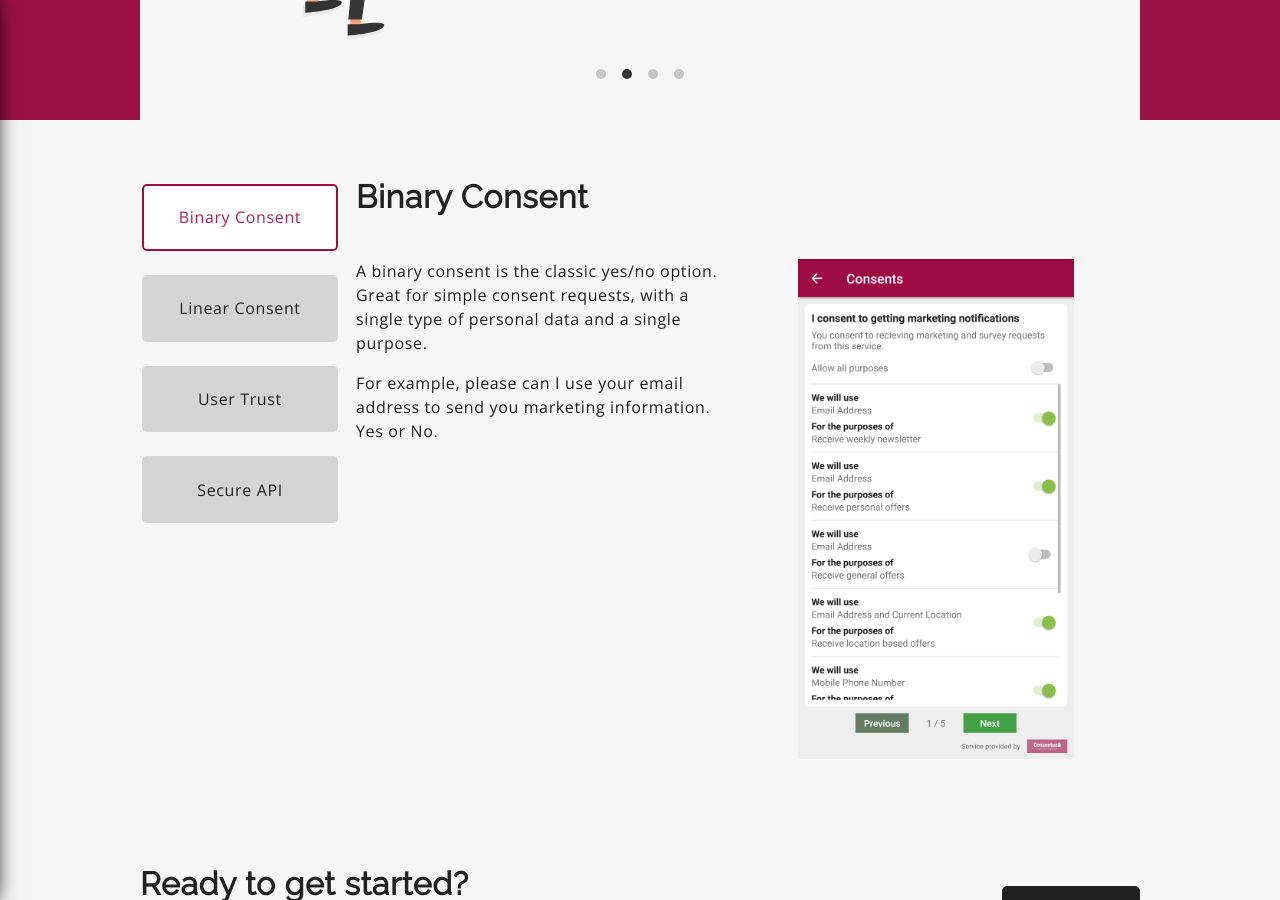
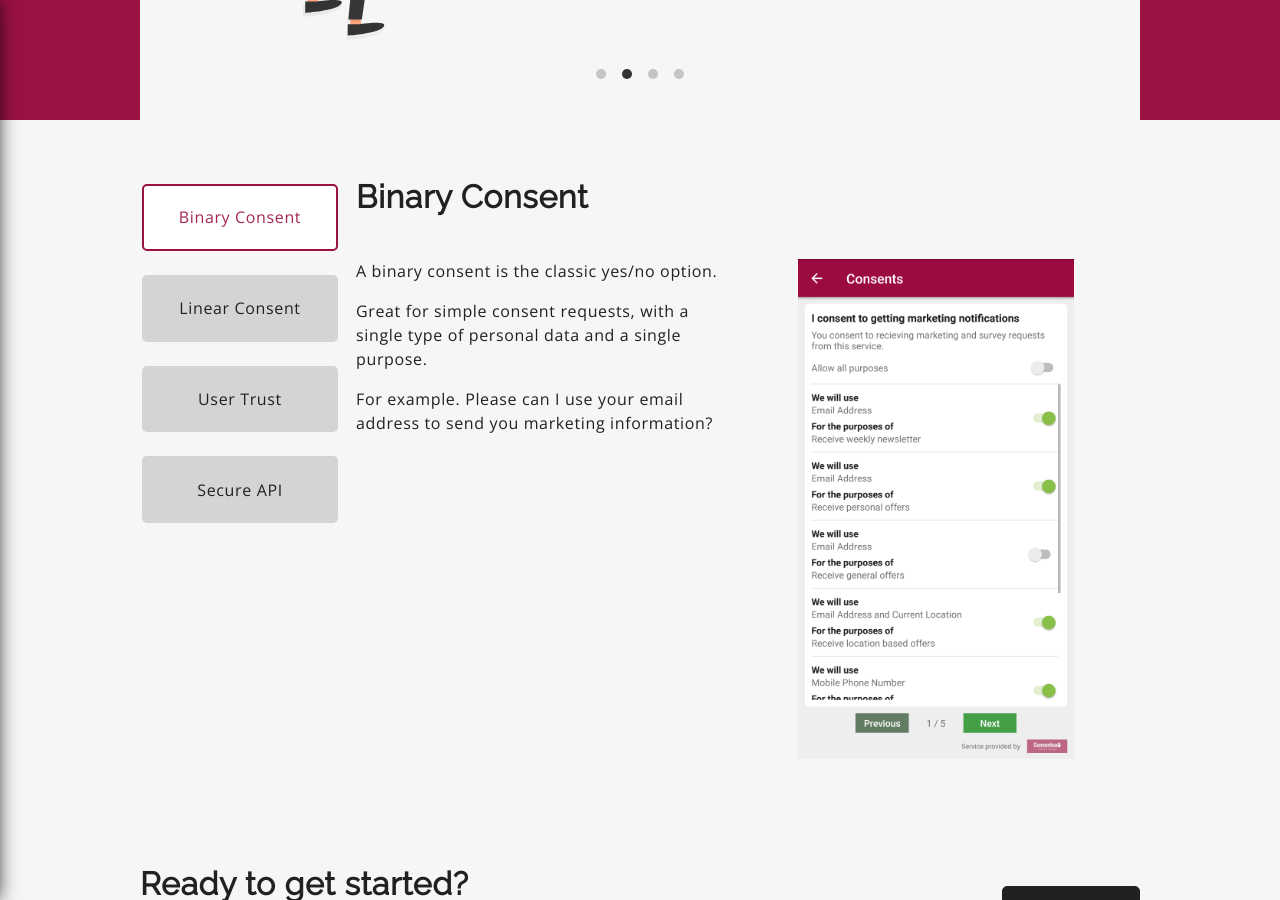
Before and after one commit to Consentua/consentua.github.io_old, a Jekyll site: the page built from index.html, in a window 1280 px wide and 900 px high, scrolled down 1467 px. Built offline with Jekyll 4.4.1, drawn with Linux system fonts in a browser that asks for light colours; part of the change alters nothing that is shown.

Commit message:
Edited syntax and language

```diff
--- a/_includes/feature_slides.html
+++ b/_includes/feature_slides.html
@@ -142,9 +142,10 @@
             <h1>Binary Consent</h1>
             <div>
                 <span>
-                    <p>A binary consent is the classic yes/no option. Great for simple consent requests, with a single type
+                    <p>A binary consent is the classic yes/no option.</p>
+                    <p>Great for simple consent requests, with a single type
                         of personal data and a single purpose.</p>
-                    <p> For example, please can I use your email address to send you marketing information. Yes or No.</p>
+                    <p> For example. Please can I use your email address to send you marketing information?</p>
                 </span>
                 <img class="feature-img" src="{{ site.url}}/imgs/screenshot/binary.png">
             </div>
@@ -153,14 +154,16 @@
             <h1>Linear Consent</h1>
             <div>
                 <span>
-                    <p>A linear consent service is where a consent request is built up over a number of layers. Represented
-                        in Consentua by our ‘slider’. The more personal data willing to be shared, the better the experience
-                        provided.
+                    <p>A linear consent service is where a consent request is built up over a number of layers.</p>
+                    <p>Represented in Consentua by our ‘slider’. The more personal data willing to be shared,
+                        the better the experience provided.
                     </p>
                     <p>For example, level 1 is a simple request for a minimal amount of personal data in return for a simple
-                        service offering. Through to level 5 which is a richer service experience facilitated by a greater
-                        amount of personal data being shared. Levels 2 to 4 are varying in their service quality for data
-                        exchange. Consentua does not fix the levels of consent interchange, that is up to you.</p>
+                        service offering.</p>
+                    <p>Moving through to level 5 provides a richer service experience facilitated by a greater
+                        amount of personal data being shared.</p>
+                    <p>Levels 2 to 4 vary in their service quality for data
+                        exchange. Consentua does not dictate the levels of consent interchange, that is up to you.</p>
                 </span>
                 <img class="feature-img" data-src="{{ site.url}}/imgs/screenshot/linear.png">
             </div>
```
